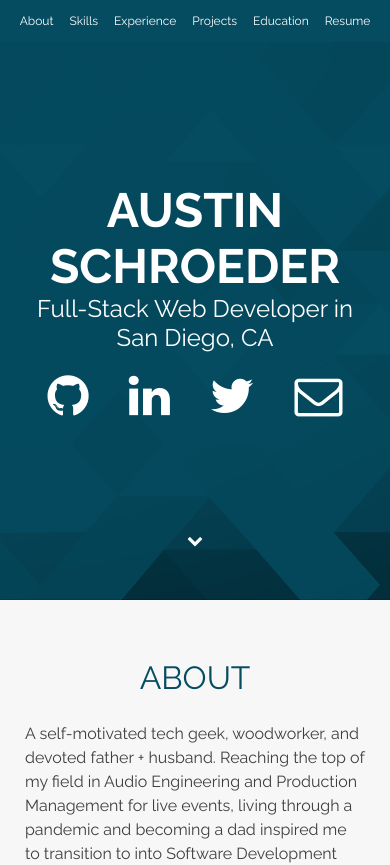
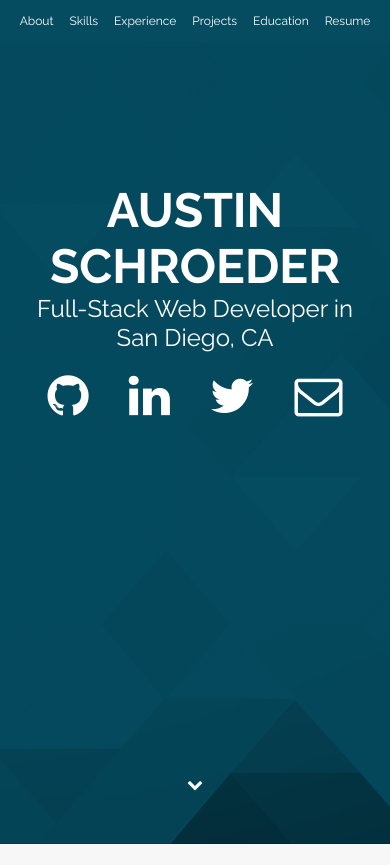
Before and after one commit to austinschroeder/portfolio-react, a React (Create React App) app: page / in a window 390 px wide. Shown: the top 865 px of the page. Built offline with nearby package versions, Linux system fonts and the light colour scheme.

Commit message:
update header mobile sizing and arrow click

```diff
--- a/src/components/Header.jsx
+++ b/src/components/Header.jsx
@@ -78,10 +78,6 @@ const Jumbotron = styled.div`
   margin-bottom: 0;
   display: flex;
   flex-direction: column;
-
-  @media screen and (max-width: 600px) {
-    height: 600px;
-  }
 `;
 
 const JumbotronText = styled.div`
```
